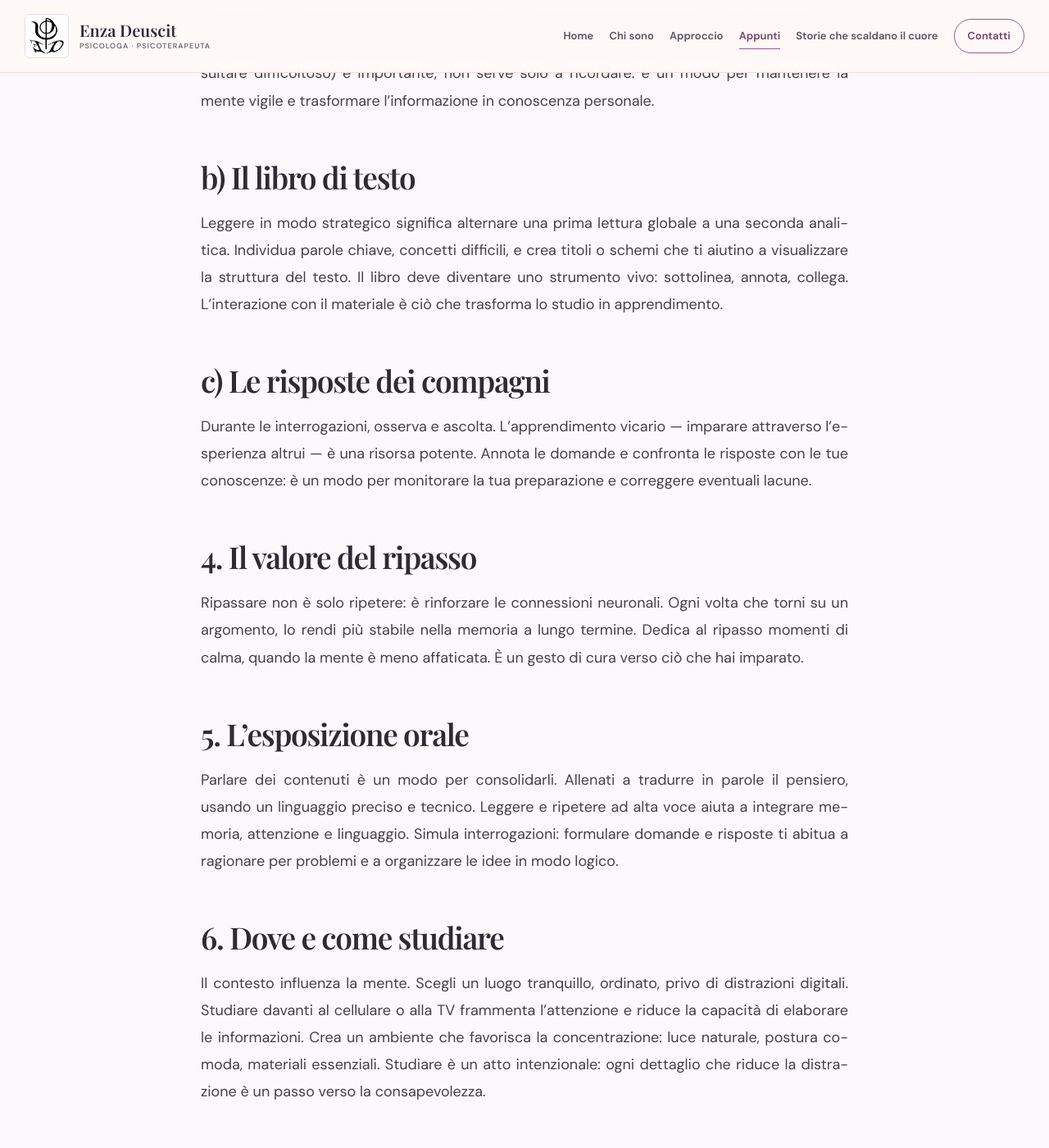
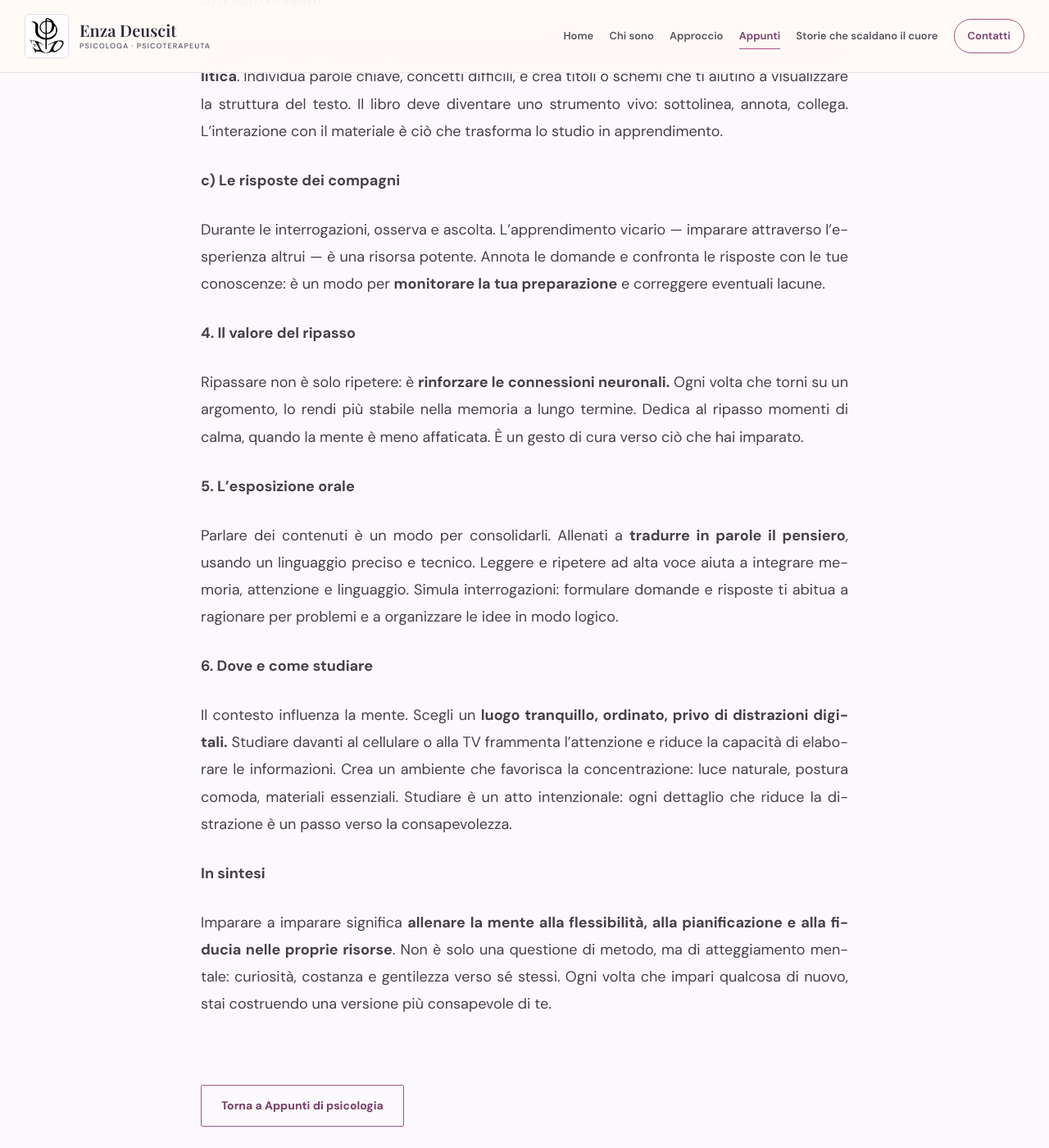
Before and after one commit to andreacoppari/enzadeuscit, a Jekyll site: the page built from _appunti/come-imparare-ad-imparare.md, in a window 1280 px wide and 1400 px high, scrolled down 1683 px. Shown: the whole window at 82% size. Built offline with Jekyll 4.4.1, drawn with Linux system fonts in a browser that asks for light colours; some web fonts are replaced; some of the changed lines change nothing that is shown; some of the changed text lies outside the part shown.

Commit message:
Update Appunto “come-imparare-ad-imparare”

```diff
--- a/_appunti/come-imparare-ad-imparare.md
+++ b/_appunti/come-imparare-ad-imparare.md
@@ -1,48 +1,47 @@
 ---
-title: "Come imparare ad imparare"
-order: 2
-image: "/images/appunti/libri.jpg"
-summary: "Qualche suggerimento pratico per tutti gli studenti"
+title: "Imparare a imparare: un percorso di consapevolezza"
+order: 6
+summary: Articolo scritto da Enza Deuscit, psicoterapeuta.
+image: /images/appunti/libri.jpg
 ---
+**Qualche suggerimento pratico per tutti gli studenti**
 
-Qualche suggerimento pratico per tutti gli studenti
 
-IMPARARE A IMPARARE: UN PERCORSO DI CONSAPEVOLEZZA
 
-## 1. Quanto studiare
+**1. Quanto studiare**
 
-Non esiste una quantità “giusta” di tempo per tutti. Il tempo utile dipende da variabili personali: motivazione, capacità di concentrazione e conoscenze di base. Il primo passo è osservare i propri ritmi e imparare a pianificare. Organizza la settimana in modo realistico, distribuendo i carichi di studio e le attività piacevoli. La regolarità è una forma di cura verso sé stessi: ti aiuta a ridurre l’ansia e a percepire il controllo sul tuo tempo.
+Non esiste una quantità “giusta” di tempo per tutti. Il tempo utile dipende da variabili personali: motivazione, capacità di concentrazione e conoscenze di base. Il primo passo è **osservare i propri ritmi** e imparare a pianificare. Organizza la settimana in modo realistico, distribuendo i carichi di studio e le attività piacevoli. La regolarità è una forma di cura verso sé stessi: ti aiuta a ridurre l’ansia e a percepire il controllo sul tuo tempo.
 
-## 2. Quando studiare
+**2. Quando studiare**
 
-Il cervello apprende meglio quando è riposato. Evita di studiare tardi la sera: la stanchezza riduce l’efficacia e aumenta la frustrazione. Sperimenta cicli di 40 minuti di concentrazione seguiti da brevi pause: è un modo per allenare l’attenzione e prevenire il sovraccarico. Dopo due o tre cicli, concediti una pausa più lunga. Il movimento, la musica o una merenda sono ottimi “reset cognitivi”. Ricorda: il benessere psicofisico è parte integrante del processo di apprendimento.
+Il cervello apprende meglio quando è riposato. Evita di studiare tardi la sera: la stanchezza riduce l’efficacia e aumenta la frustrazione. Sperimenta cicli di **40 minuti di concentrazione** seguiti da **brevi pause**: è un modo per allenare l’attenzione e prevenire il sovraccarico. Dopo due o tre cicli, concediti una pausa più lunga. Il movimento, la musica o una merenda sono ottimi “*reset cognitivi*”. Ricorda: il benessere psicofisico è parte integrante del processo di apprendimento.
 
-## 3. Il metodo: costruire un ponte tra scuola e mente
+**3. Il metodo: costruire un ponte tra scuola e mente**
 
-## a) Ascolto attivo
+**a) Ascolto attivo**
 
-L’ascolto è un esercizio di presenza. Seguire con attenzione le lezioni significa costruire connessioni mentali che faciliteranno lo studio a casa. Prendere appunti (anche se all'inizio può risultare difficoltoso) è importante; non serve solo a ricordare: è un modo per mantenere la mente vigile e trasformare l’informazione in conoscenza personale.
+L’ascolto è un esercizio di presenza. Seguire con attenzione le lezioni significa **costruire connessioni mentali** che faciliteranno lo studio a casa. Prendere appunti (anche se all'inizio può risultare difficoltoso) è importante; non serve solo a ricordare: è un modo per mantenere la mente vigile e trasformare l’informazione in conoscenza personale.
 
-## b) Il libro di testo
+**b) Il libro di testo**
 
-Leggere in modo strategico significa alternare una prima lettura globale a una seconda analitica. Individua parole chiave, concetti difficili, e crea titoli o schemi che ti aiutino a visualizzare la struttura del testo. Il libro deve diventare uno strumento vivo: sottolinea, annota, collega. L’interazione con il materiale è ciò che trasforma lo studio in apprendimento.
+Leggere in modo strategico significa alternare **una prima lettura globale** a **una seconda analitica**. Individua parole chiave, concetti difficili, e crea titoli o schemi che ti aiutino a visualizzare la struttura del testo. Il libro deve diventare uno strumento vivo: sottolinea, annota, collega. L’interazione con il materiale è ciò che trasforma lo studio in apprendimento.
 
-## c) Le risposte dei compagni
+**c) Le risposte dei compagni**
 
-Durante le interrogazioni, osserva e ascolta. L’apprendimento vicario — imparare attraverso l’esperienza altrui — è una risorsa potente. Annota le domande e confronta le risposte con le tue conoscenze: è un modo per monitorare la tua preparazione e correggere eventuali lacune.
+Durante le interrogazioni, osserva e ascolta. L’apprendimento vicario — imparare attraverso l’esperienza altrui — è una risorsa potente. Annota le domande e confronta le risposte con le tue conoscenze: è un modo per **monitorare la tua preparazione** e correggere eventuali lacune.
 
-## 4. Il valore del ripasso
+**4. Il valore del ripasso**
 
-Ripassare non è solo ripetere: è rinforzare le connessioni neuronali. Ogni volta che torni su un argomento, lo rendi più stabile nella memoria a lungo termine. Dedica al ripasso momenti di calma, quando la mente è meno affaticata. È un gesto di cura verso ciò che hai imparato.
+Ripassare non è solo ripetere: è **rinforzare le connessioni neuronali.** Ogni volta che torni su un argomento, lo rendi più stabile nella memoria a lungo termine. Dedica al ripasso momenti di calma, quando la mente è meno affaticata. È un gesto di cura verso ciò che hai imparato.
 
-## 5. L’esposizione orale
+**5. L’esposizione orale**
 
-Parlare dei contenuti è un modo per consolidarli. Allenati a tradurre in parole il pensiero, usando un linguaggio preciso e tecnico. Leggere e ripetere ad alta voce aiuta a integrare memoria, attenzione e linguaggio. Simula interrogazioni: formulare domande e risposte ti abitua a ragionare per problemi e a organizzare le idee in modo logico.
+Parlare dei contenuti è un modo per consolidarli. Allenati a **tradurre in parole il pensiero**, usando un linguaggio preciso e tecnico. Leggere e ripetere ad alta voce aiuta a integrare memoria, attenzione e linguaggio. Simula interrogazioni: formulare domande e risposte ti abitua a ragionare per problemi e a organizzare le idee in modo logico.
 
-## 6. Dove e come studiare
+**6. Dove e come studiare**
 
-Il contesto influenza la mente. Scegli un luogo tranquillo, ordinato, privo di distrazioni digitali. Studiare davanti al cellulare o alla TV frammenta l’attenzione e riduce la capacità di elaborare le informazioni. Crea un ambiente che favorisca la concentrazione: luce naturale, postura comoda, materiali essenziali. Studiare è un atto intenzionale: ogni dettaglio che riduce la distrazione è un passo verso la consapevolezza.
+Il contesto influenza la mente. Scegli un **luogo tranquillo, ordinato, privo di distrazioni digitali.** Studiare davanti al cellulare o alla TV frammenta l’attenzione e riduce la capacità di elaborare le informazioni. Crea un ambiente che favorisca la concentrazione: luce naturale, postura comoda, materiali essenziali. Studiare è un atto intenzionale: ogni dettaglio che riduce la distrazione è un passo verso la consapevolezza.
 
-## In sintesi
+**In sintesi**
 
-Imparare a imparare significa allenare la mente alla flessibilità, alla pianificazione e alla fiducia nelle proprie risorse. Non è solo una questione di metodo, ma di atteggiamento mentale: curiosità, costanza e gentilezza verso sé stessi. Ogni volta che impari qualcosa di nuovo, stai costruendo una versione più consapevole di te.
+Imparare a imparare significa **allenare la mente alla flessibilità, alla pianificazione e alla fiducia nelle proprie risorse**. Non è solo una questione di metodo, ma di atteggiamento mentale: curiosità, costanza e gentilezza verso sé stessi. Ogni volta che impari qualcosa di nuovo, stai costruendo una versione più consapevole di te.
```
